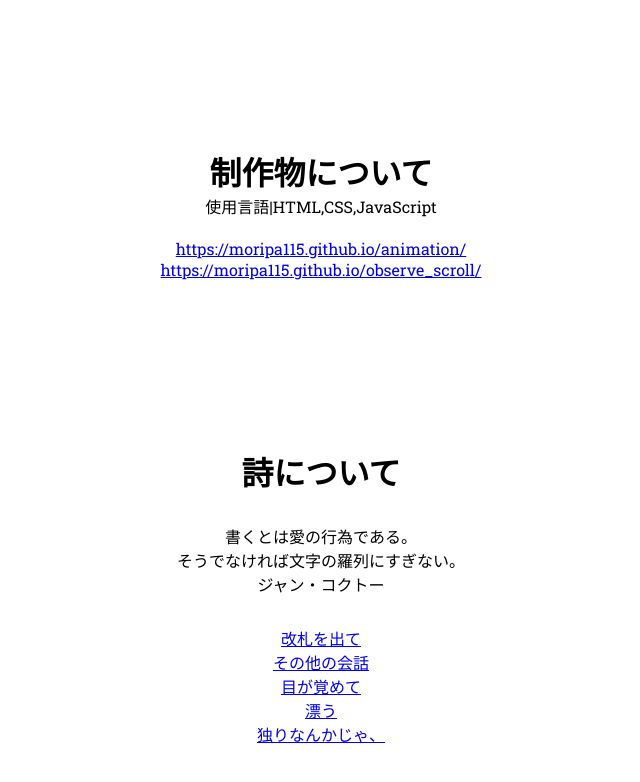
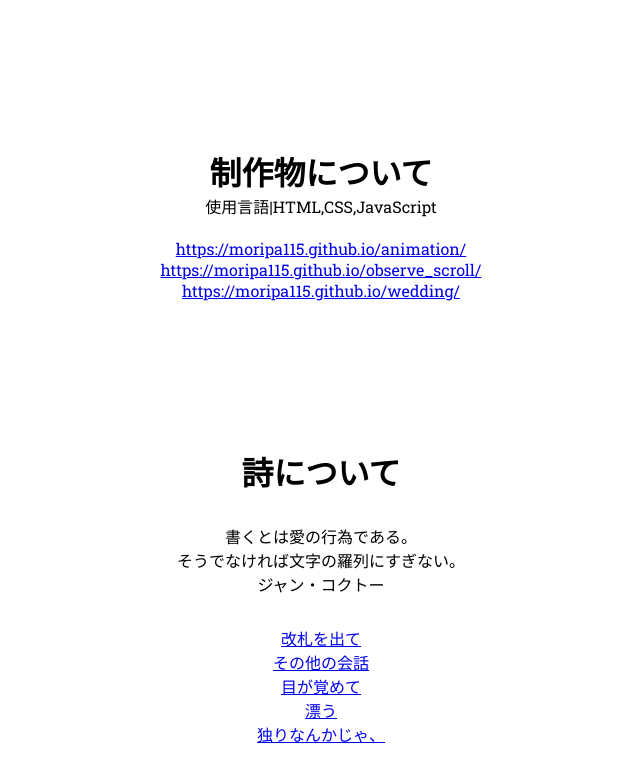
Before and after one commit to moripa115/portfolio, a plain HTML site: page index.html in a window 1280 px wide. Shown: the part 1102-1884 px from the top of the page, without its empty margins (319-959 px from the left). Drawn offline with Linux system fonts and the light colour scheme.

Commit message:
update products

```diff
--- a/index.html
+++ b/index.html
@@ -61,6 +61,7 @@
     <ul>
       <li><a href="https://moripa115.github.io/animation/" target="_blank">https://moripa115.github.io/animation/</a></li>
       <li><a href="https://moripa115.github.io/observe_scroll/" target="_blank">https://moripa115.github.io/observe_scroll/</a></li>
+      <li><a href="https://moripa115.github.io/wedding/" target="_blank">https://moripa115.github.io/wedding/</a></li>
     </ul>
   </div>
   <div class="poetory" id="poetory">
```
